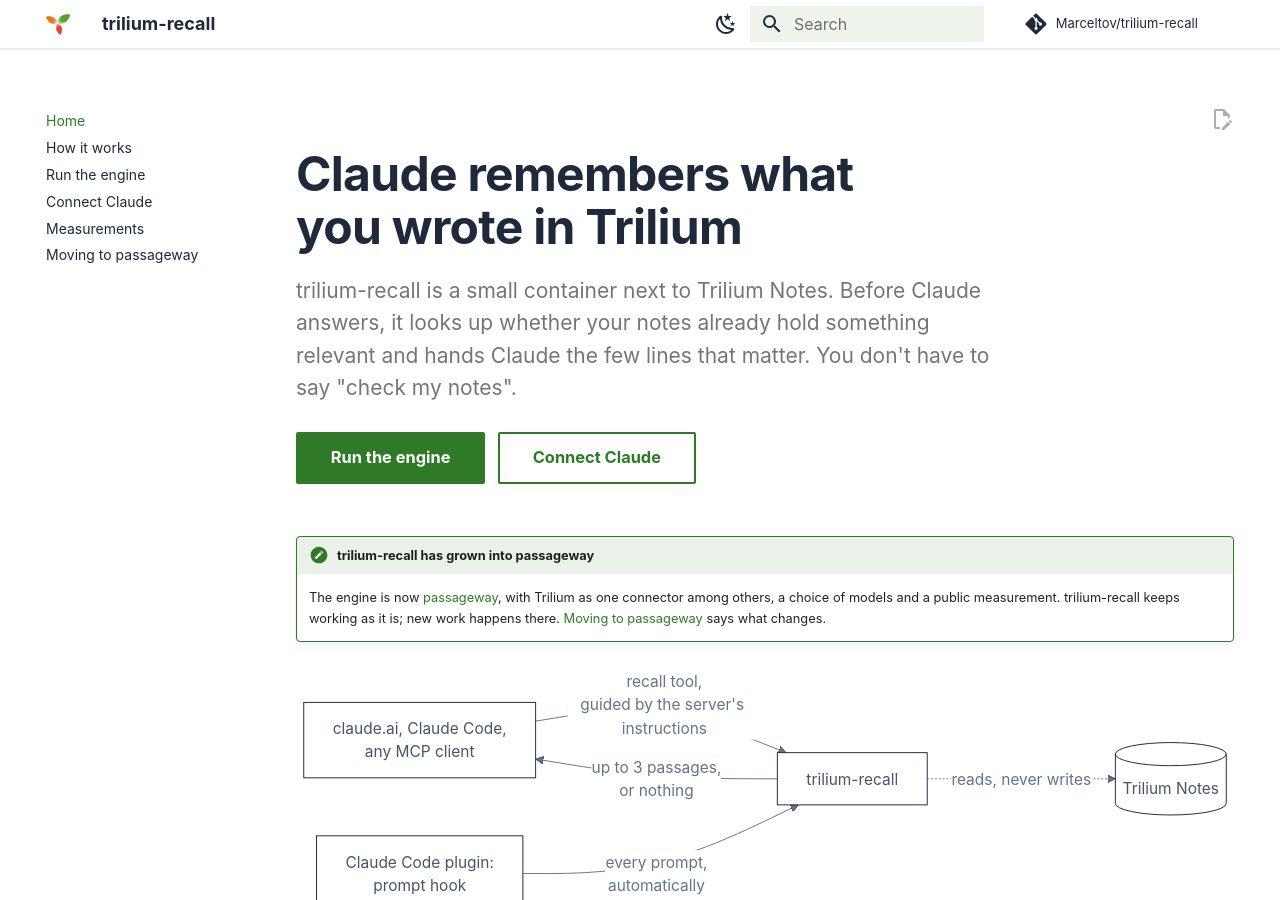
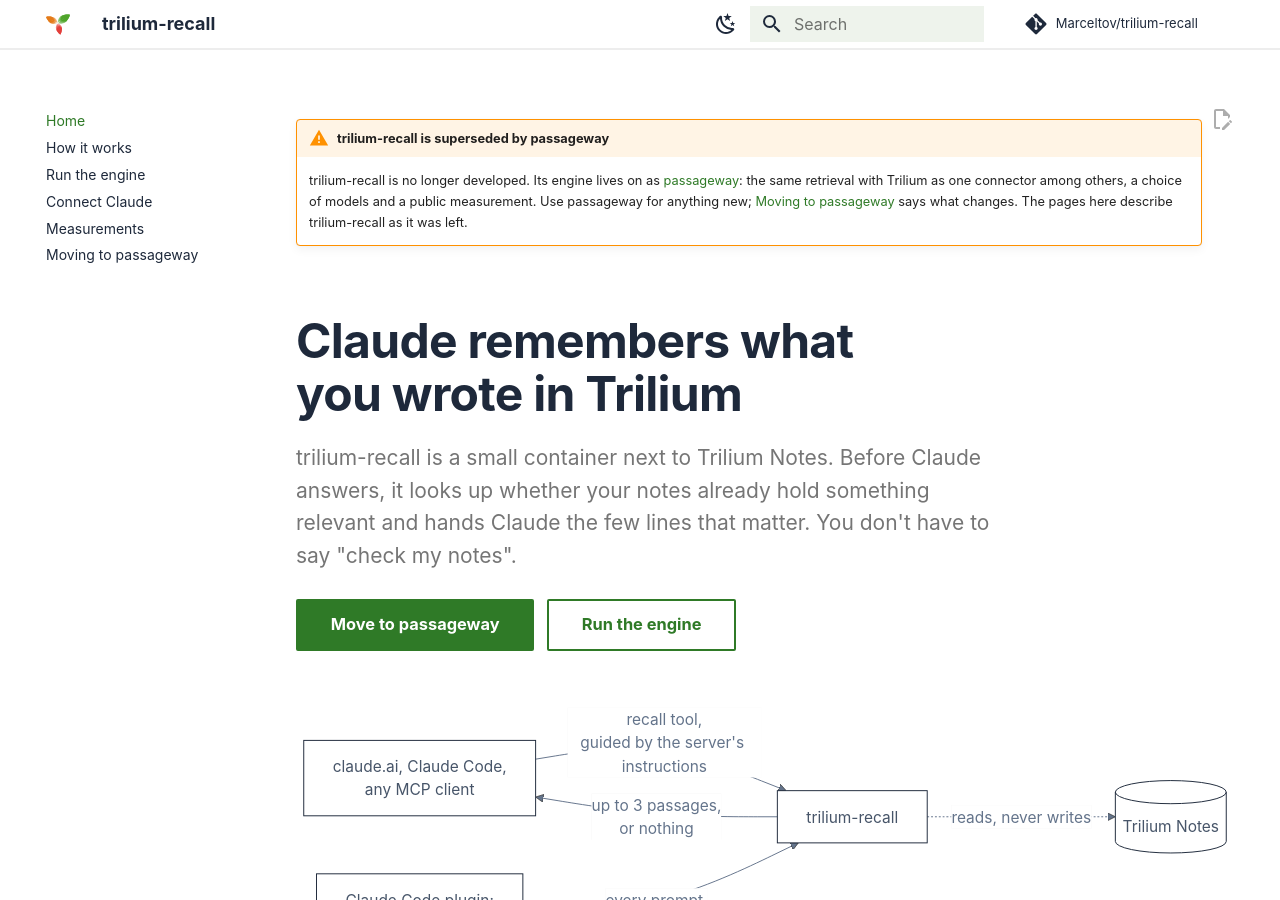
Before and after one commit to Marceltov/trilium-recall, an MkDocs documentation site: the page built from docs/index.md, in a window 1280 px wide and 900 px high. Built offline with MkDocs 1.6.1 and Material for MkDocs 9.7.7, drawn with Linux system fonts in a browser that asks for light colours; some web fonts are replaced; comment, search, counter and statistics services are not loaded.

Commit message:
TRILIUM-RECALL #10: Say plainly that trilium-recall is superseded
trilium-recall is published and showcased in a post, so a reader may land
on any page. Every entry point (README, home, install, connect) now says
up front that it is superseded by passageway and no longer developed, and
the home page's main button leads to the move. The move is told, not
automated: the migration page promises no compatibility, and the hook
bullet no longer leans on passageway reading a trilium-recall recall.json.

Co-Authored-By: Claude Opus 5.5 <noreply@anthropic.com>
Claude-Session: https://claude.ai/code/session_01Mmwmvtqw7XkpvEoMPU1CQH

```diff
--- a/docs/index.md
+++ b/docs/index.md
@@ -2,6 +2,9 @@
 hide:
   - toc
 ---
+
+!!! warning "trilium-recall is superseded by passageway"
+    trilium-recall is no longer developed. Its engine lives on as [passageway](https://passageway.marceltov.de/): the same retrieval with Trilium as one connector among others, a choice of models and a public measurement. Use passageway for anything new; [Moving to passageway](migrate.md) says what changes. The pages here describe trilium-recall as it was left.
 
 <div class="tm-hero" markdown>
 
@@ -9,14 +12,7 @@ hide:
 
 <p class="tm-hero__lead">trilium-recall is a small container next to Trilium Notes. Before Claude answers, it looks up whether your notes already hold something relevant and hands Claude the few lines that matter. You don't have to say "check my notes".</p>
 
-[Run the engine](install.md){ .md-button .md-button--primary } [Connect Claude](connect.md){ .md-button }
-
-</div>
-
-!!! note "trilium-recall has grown into passageway"
-    The engine is now [passageway](https://passageway.marceltov.de/), with Trilium as one connector among others, a choice of models and a public measurement. trilium-recall keeps working as it is; new work happens there. [Moving to passageway](migrate.md) says what changes.
-
-<div markdown>
+[Move to passageway](migrate.md){ .md-button .md-button--primary } [Run the engine](install.md){ .md-button }
 
 </div>
 
```
Also changed, not shown: README.md (+2 -1 lines), docs/connect.md (+3 -0 lines), docs/install.md (+3 -0 lines), docs/migrate.md (+3 -3 lines).
